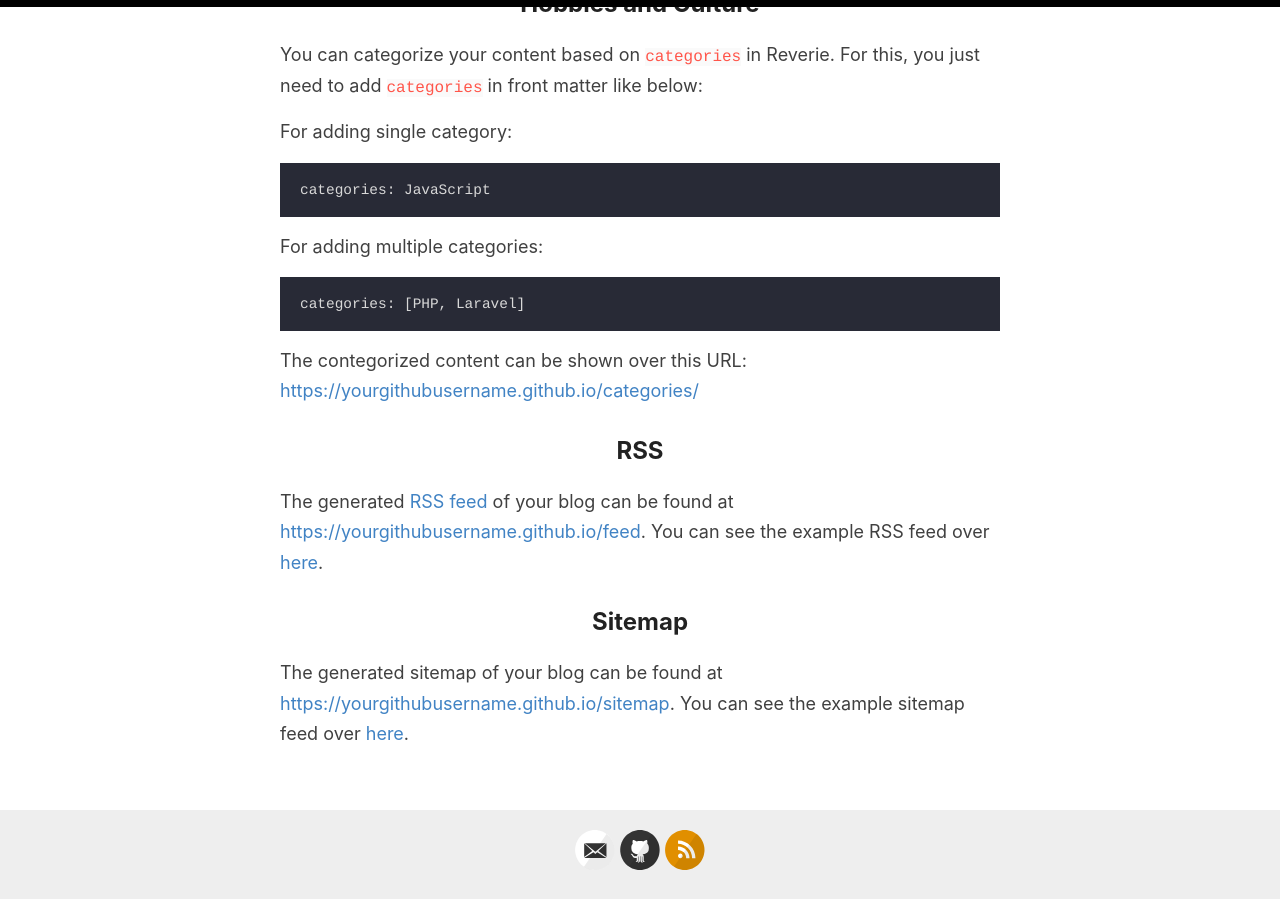
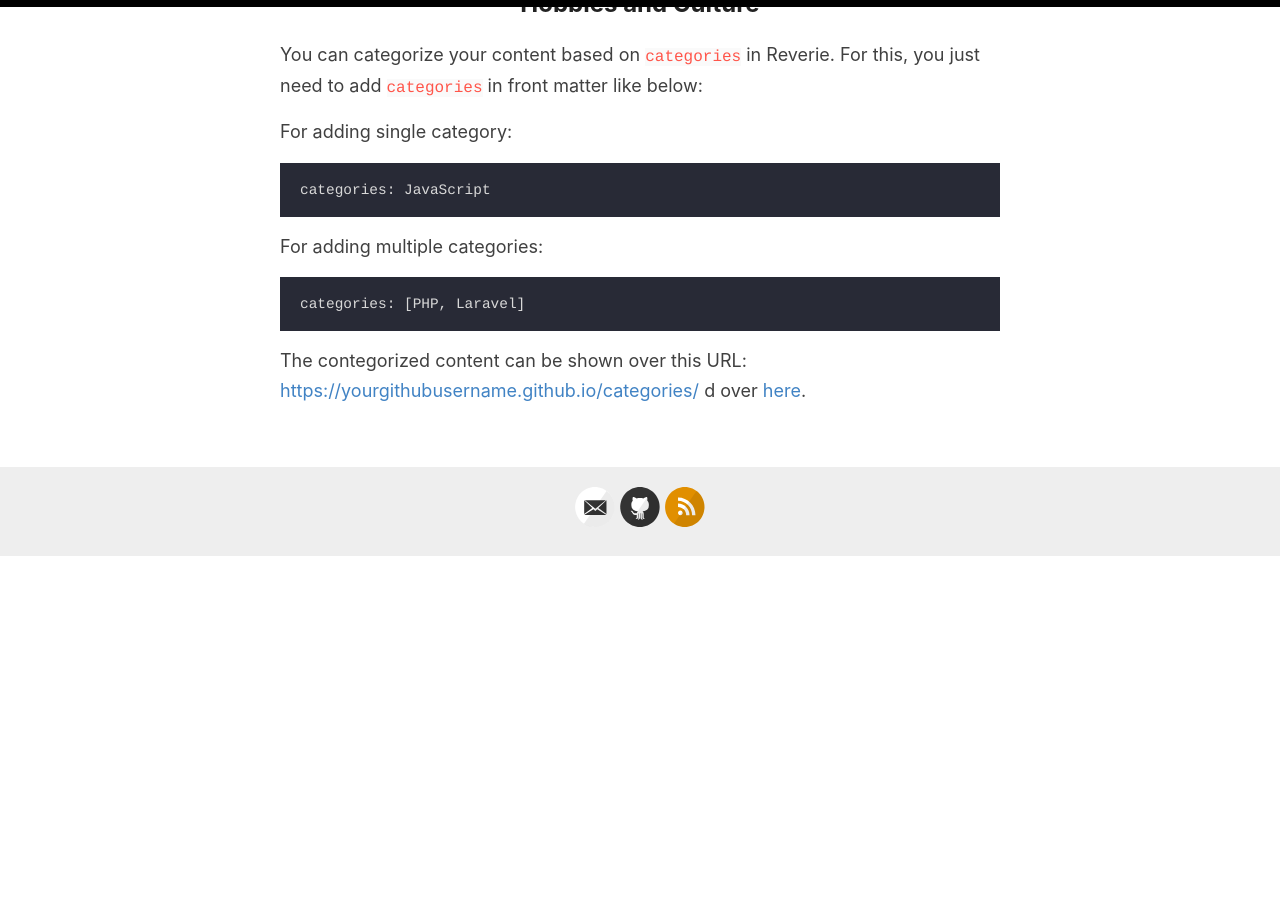
Before and after one commit to Zaltarba/blog, a Jekyll site: the page built from _pages/getting-started.md, in a window 1280 px wide and 900 px high, scrolled down 1152 px. Built offline with Jekyll 4.4.1, drawn with Linux system fonts in a browser that asks for light colours; after the commit the page ends 1708 px from its top, so only the background shows below that.

Commit message:
Update getting-started.md

````diff
--- a/_pages/getting-started.md
+++ b/_pages/getting-started.md
@@ -41,11 +41,4 @@ categories: [PHP, Laravel]
 ```
 
 The contegorized content can be shown over this URL: <https://yourgithubusername.github.io/categories/>
-
-## RSS
-
-The generated [RSS feed](https://en.wikipedia.org/wiki/RSS) of your blog can be found at <https://yourgithubusername.github.io/feed>. You can see the example RSS feed over [here](https://www.amitmerchant.com/reverie/feed).
-
-## Sitemap
-
-The generated sitemap of your blog can be found at <https://yourgithubusername.github.io/sitemap>. You can see the example sitemap feed over [here](https://www.amitmerchant.com/reverie/sitemap).
+d over [here](https://www.amitmerchant.com/reverie/sitemap).
````
